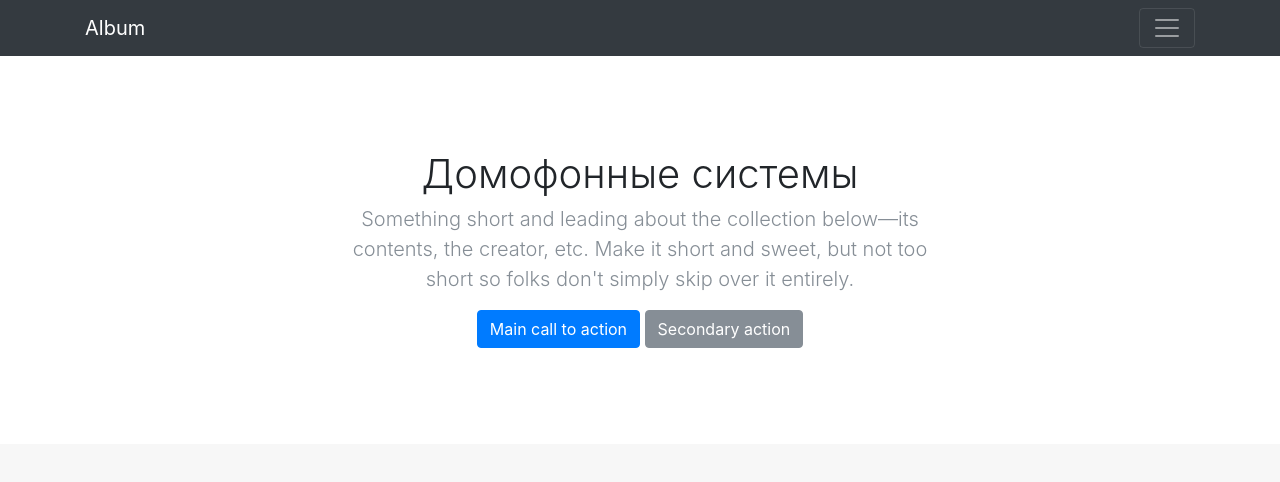
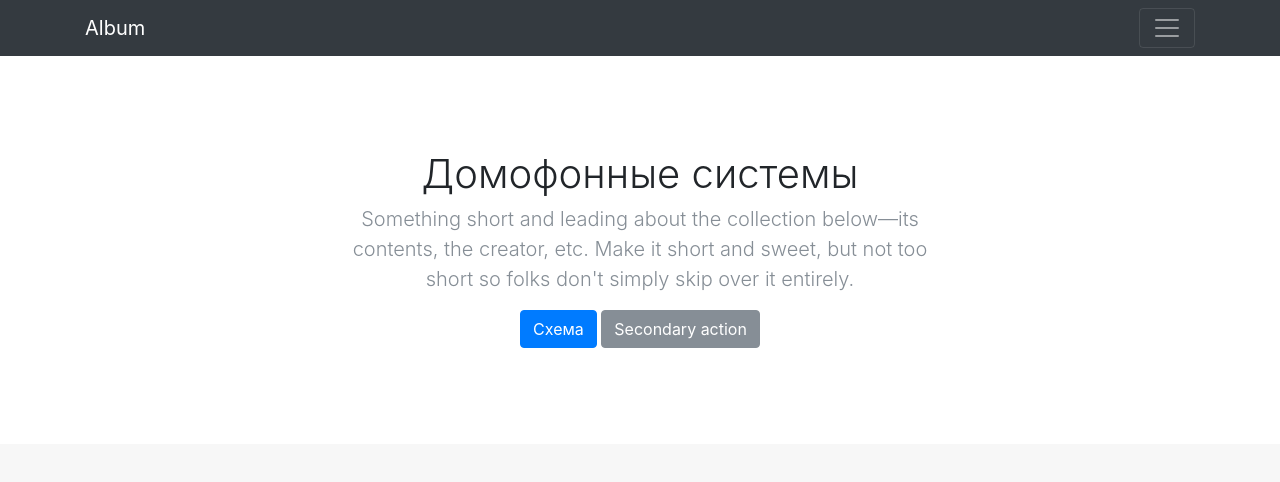
Before and after one commit to firtihzal/firtihzal.github.io, a plain HTML site: page page2.html in a window 1280 px wide. Shown: the top 482 px of the page. Drawn offline with nearby package versions, Linux system fonts and the light colour scheme; files whose address does not match are found by name.

Commit message:
Update page2.html

```diff
--- a/page2.html
+++ b/page2.html
@@ -41,7 +41,7 @@
         <h1 class="jumbotron-heading">Домофонные системы</h1>
         <p class="lead text-muted">Something short and leading about the collection below—its contents, the creator, etc. Make it short and sweet, but not too short so folks don't simply skip over it entirely.</p>
         <p>
-          <a href="#" class="btn btn-primary">Main call to action</a>
+          <a href="/documents/s21.png" class="btn btn-primary">Схема</a>
           <a href="#" class="btn btn-secondary">Secondary action</a>
         </p>
       </div>
```
